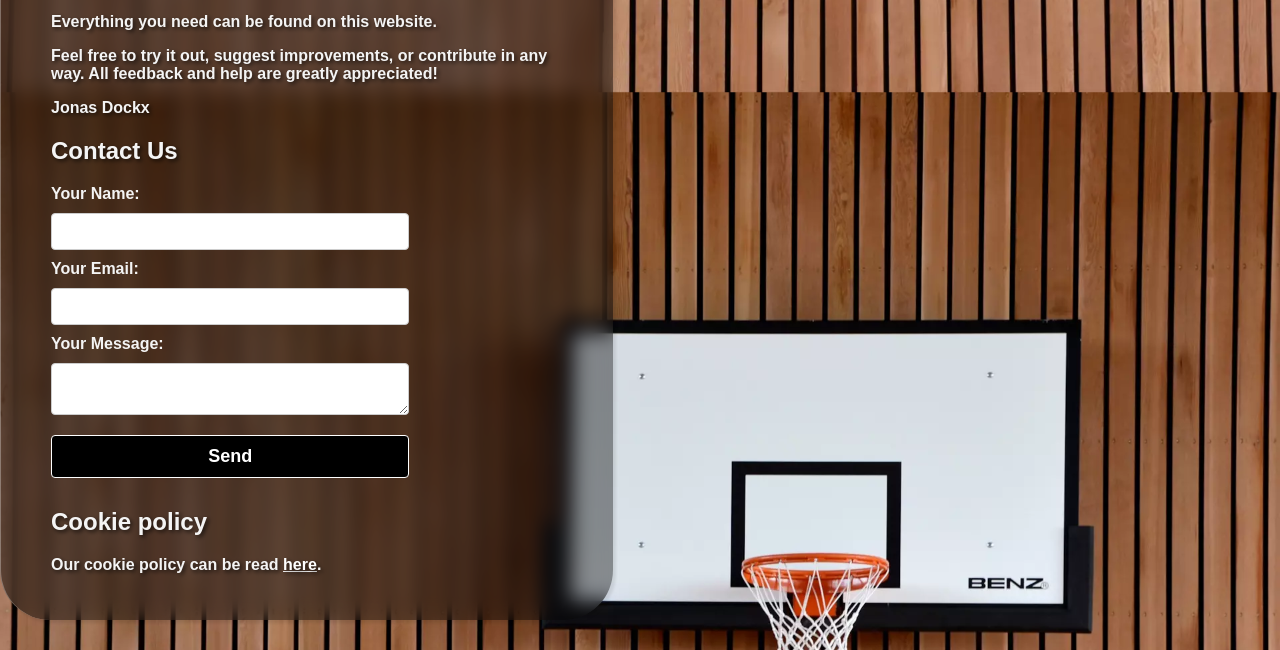
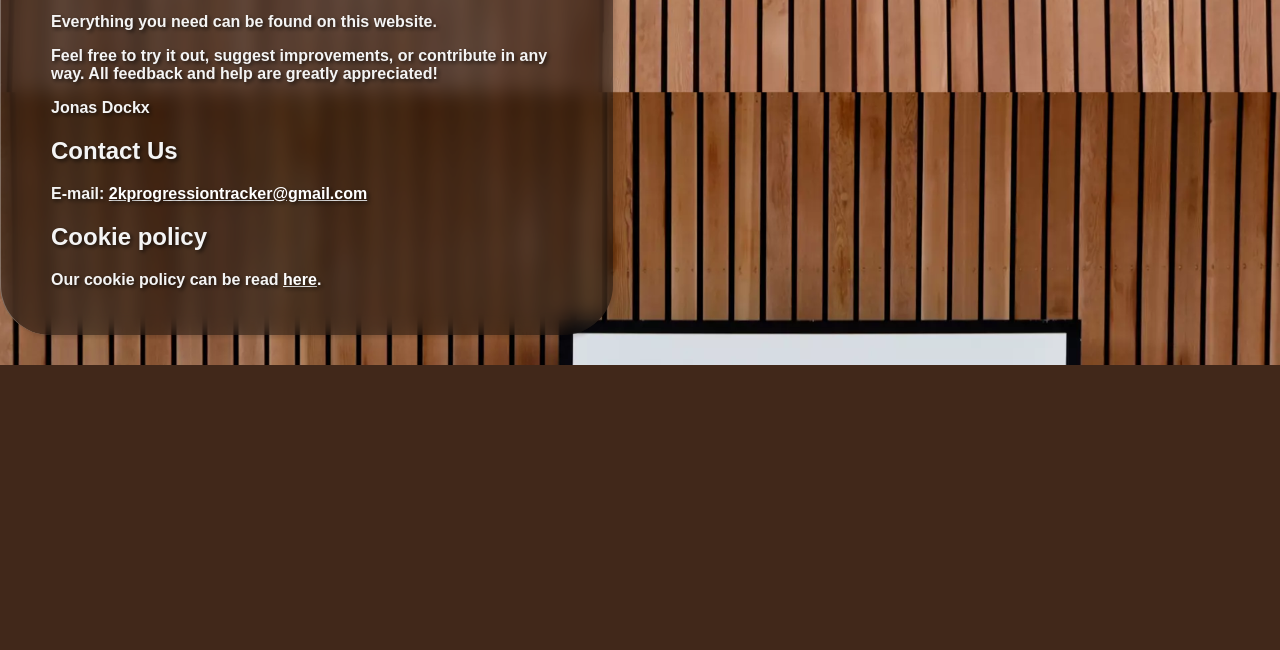
Before and after one commit to grundo80/NBA2K, a Flask app: page /about in a window 1280 px wide. Shown: the part 761-1411 px from the top of the page. After the commit the page ends 1126 px from the top, so only its background shows below. Run offline with Flask 3, Linux system fonts and the light colour scheme.

Commit message:
Changed the about page

```diff
--- a/app/templates/about.html
+++ b/app/templates/about.html
@@ -38,7 +38,7 @@ Welcome to the NBA 2K25 Player Progression Tracker! Track, improve, and emulate
 
     <!-- Contact Form -->
     <h2>Contact Us</h2>
-    <form method="POST" action="{{ url_for('contact') }}">
+    <!-- <form method="POST" action="{{ url_for('contact') }}">
         <label for="name">Your Name:</label>
         <input type="text" id="name" name="name" required>
 
@@ -49,7 +49,10 @@ Welcome to the NBA 2K25 Player Progression Tracker! Track, improve, and emulate
         <textarea id="message" name="message" required></textarea>
 
         <button type="submit" class="button">Send</button>
-    </form>
+    </form> -->
+    <p>
+        E-mail: <a href="mailto:2kprogressiontracker@gmail.com">2kprogressiontracker@gmail.com</a>
+    </p>
 
     <h2>Cookie policy</h2>
     <p>
```
